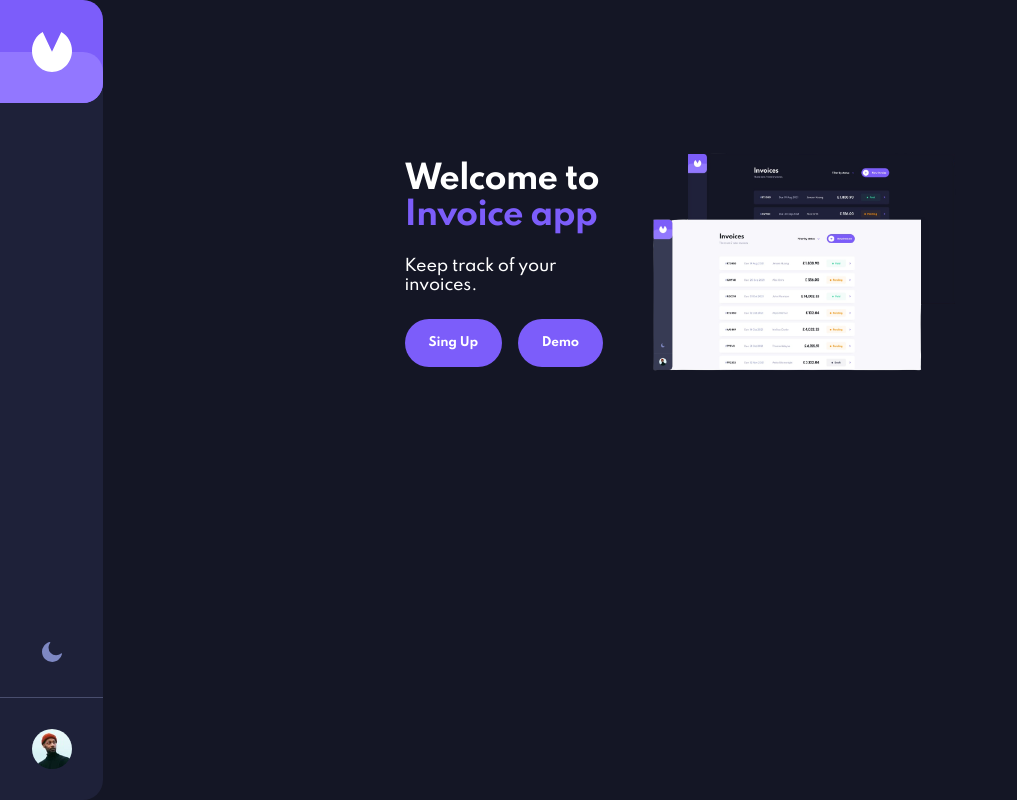
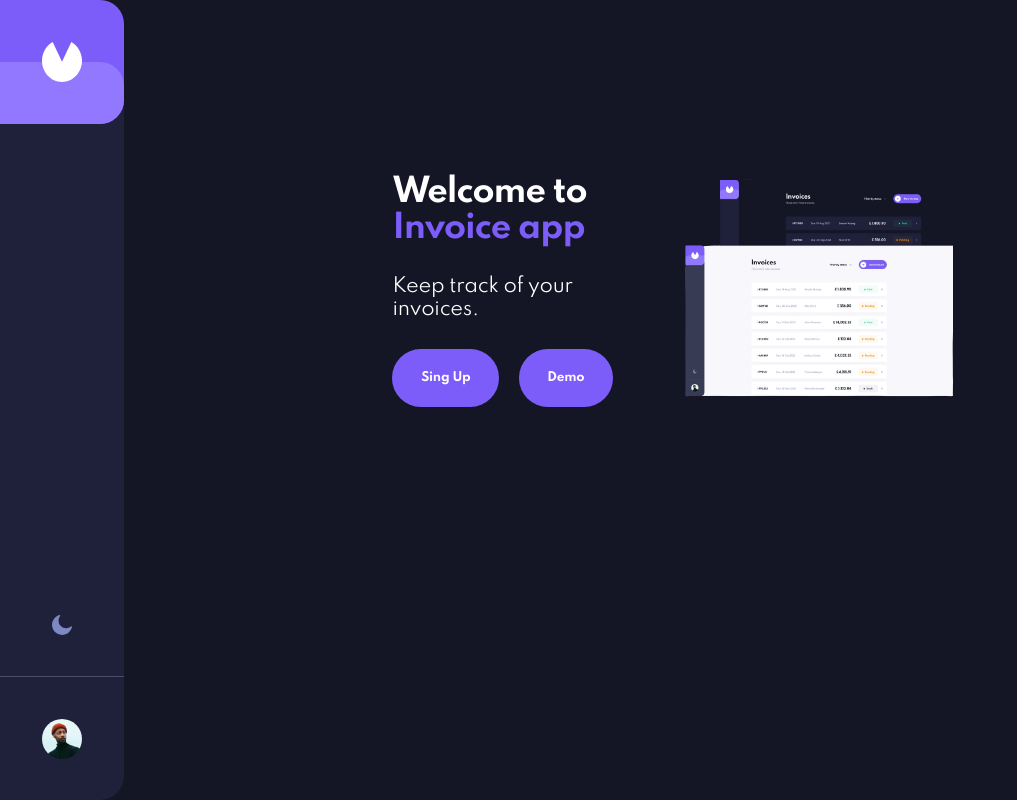
Before and after one commit to aleksFedotov/invocie-app, a Next.js app: page / in a window 1280 px wide. Shown: the whole page, without its empty margins (0-1017 px from the left). Built offline with nearby package versions, Linux system fonts and the light colour scheme.

Commit message:
header and font issues

```diff
--- a/components/header/HeaderStyles.ts
+++ b/components/header/HeaderStyles.ts
@@ -4,11 +4,10 @@
 import { media } from '../../styles/GlobalStyles';
 
 export const MainHeader = styled.header`
-  position: relative;
   height: 100%;
   display: flex;
   flex-direction: column;
-  position: sticky;
+  position: fixed;
   top: 0;
   left: 0;
   z-index: 5;
--- a/pages/_app.tsx
+++ b/pages/_app.tsx
@@ -5,6 +5,7 @@
 import { lightTheme, darkTheme } from '../styles/theme/theme';
 import { Provider } from 'react-redux';
 import store from '../store/store';
+import '../styles/_app.css';
 
 import { useRouter } from 'next/router';
 import { PersistGate } from 'redux-persist/integration/react';
--- a/pages/_document.tsx
+++ b/pages/_document.tsx
@@ -12,12 +12,10 @@
     return (
       <Html lang="en">
         <Head>
-          <link rel="preconnect" href="https://fonts.googleapis.com" />
-          <link rel="preconnect" href="https://fonts.gstatic.com" />
           <link
-            href="https://fonts.googleapis.com/css2?family=Spartan:wght@100;200;300;400;500;600;700;800;900&display=swap"
+            href="https://fonts.googleapis.com/css2?family=Spartan:wght@400;700&display=swap"
             rel="stylesheet"
-          ></link>
+          />
         </Head>
         <body>
           <Main />
--- a/styles/GlobalStyles.ts
+++ b/styles/GlobalStyles.ts
@@ -153,7 +153,7 @@
 }
 
 html {
-  font-size: 62.5%;
+  font-size: 12px;
 }
 
 body {
@@ -231,10 +231,15 @@
 export const PageWrapper = styled.div`
   display: flex;
   min-height: 100vh;
+  overflow-x: hidden;
   ${media.tablet} {
     flex-direction: column;
   }
-  overflow-x: hidden;
+  margin-left: 10.3rem;
+  ${media.tablet} {
+    margin-left: 0;
+    margin-top: 8rem;
+  }
 `;
 
 export const MainWrapper = styled(motion.main)`
--- /dev/null
+++ b/styles/_app.css
@@ -0,0 +1 @@
+@import url('https://fonts.googleapis.com/css2?family=Spartan:wght@400;700&display=swap');
```
Also changed, not shown: 1 other file (tests, documents, lock files or other folders).
